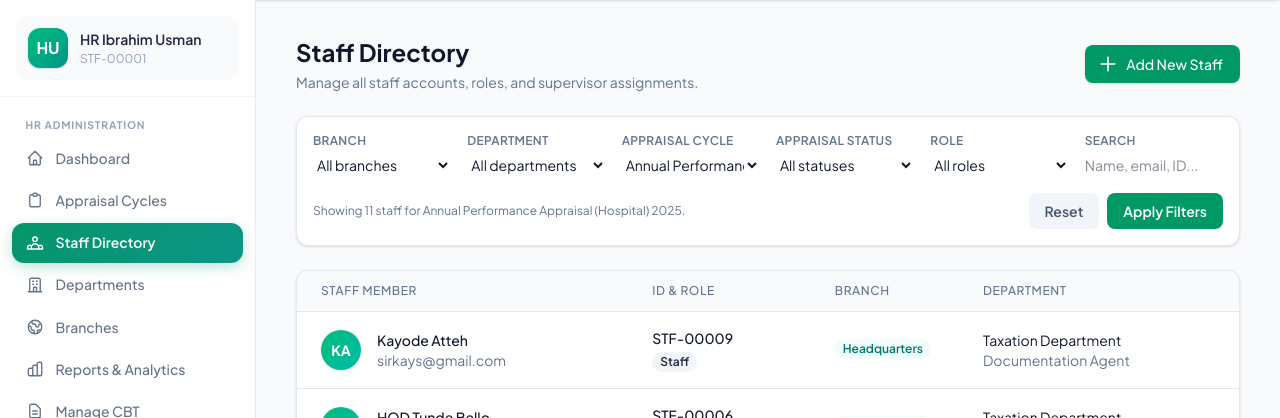
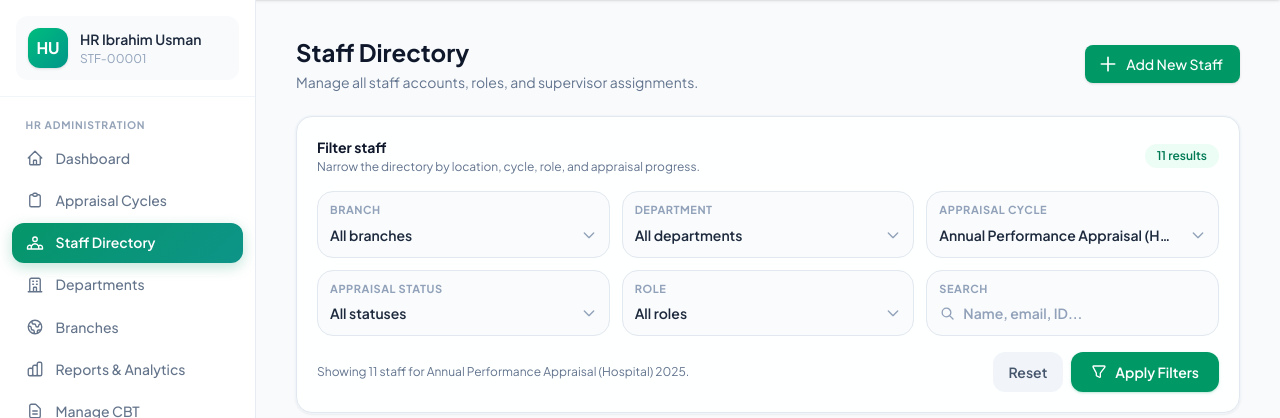
Before and after one commit to sirkays/appraisal_system, a Django app: page /hr/staff/ in a window 1280 px wide. Shown: the part 64-482 px from the top of the page. Run offline with Django 5.2, Linux system fonts and the light colour scheme; a user stored in the database is signed in; data comes from the database, SQL or seed files in the repository.

Commit message:
Modernize staff directory filters

```diff
--- a/templates/hr_admin/staff_list.html
+++ b/templates/hr_admin/staff_list.html
@@ -17,57 +17,85 @@
         </a>
     </div>
 
-    <form method="get" class="bg-white dark:bg-slate-900 rounded-xl border border-slate-200 dark:border-slate-800 shadow-sm p-4">
-        <div class="grid grid-cols-1 md:grid-cols-2 xl:grid-cols-6 gap-4">
+    <form method="get" class="bg-white/90 dark:bg-slate-900 rounded-2xl border border-slate-200 dark:border-slate-800 shadow-sm ring-1 ring-slate-100 dark:ring-slate-800/70 p-5">
+        <div class="flex flex-wrap items-center justify-between gap-3 mb-4">
             <div>
-                <label class="block text-xs font-semibold text-slate-500 uppercase tracking-wide mb-1">Branch</label>
-                <select name="branch" class="w-full rounded-lg border-slate-300 dark:border-slate-700 dark:bg-slate-800 dark:text-white text-sm">
+                <h2 class="text-sm font-bold text-slate-900 dark:text-white">Filter staff</h2>
+                <p class="text-xs text-slate-500 dark:text-slate-400 mt-0.5">Narrow the directory by location, cycle, role, and appraisal progress.</p>
+            </div>
+            <span class="inline-flex items-center rounded-full bg-emerald-50 dark:bg-emerald-900/20 px-3 py-1 text-xs font-semibold text-emerald-700 dark:text-emerald-300">
+                {{ staff|length }} result{{ staff|length|pluralize }}
+            </span>
+        </div>
+
+        <div class="grid grid-cols-1 md:grid-cols-2 xl:grid-cols-3 2xl:grid-cols-6 gap-3">
+            <div class="group rounded-2xl border border-slate-200 dark:border-slate-700 bg-slate-50/80 dark:bg-slate-800/60 px-3 py-2.5 focus-within:border-emerald-400 focus-within:ring-4 focus-within:ring-emerald-500/10 transition">
+                <label class="block text-[11px] font-bold text-slate-400 dark:text-slate-500 uppercase tracking-wider mb-1">Branch</label>
+                <div class="relative">
+                <select name="branch" class="w-full appearance-none bg-transparent border-0 p-0 pr-7 text-sm font-semibold text-slate-800 dark:text-slate-100 focus:ring-0 truncate">
                     <option value="">All branches</option>
                     {% for branch in branches %}
                     <option value="{{ branch.id }}" {% if branch.id|stringformat:"s" == selected_branch_id %}selected{% endif %}>{{ branch.name }}</option>
                     {% endfor %}
                 </select>
+                <svg class="pointer-events-none absolute right-0 top-1/2 h-4 w-4 -translate-y-1/2 text-slate-400 group-focus-within:text-emerald-500" fill="none" viewBox="0 0 24 24" stroke="currentColor"><path stroke-linecap="round" stroke-linejoin="round" stroke-width="2" d="M19 9l-7 7-7-7"/></svg>
+                </div>
             </div>
-            <div>
-                <label class="block text-xs font-semibold text-slate-500 uppercase tracking-wide mb-1">Department</label>
-                <select name="department" class="w-full rounded-lg border-slate-300 dark:border-slate-700 dark:bg-slate-800 dark:text-white text-sm">
+            <div class="group rounded-2xl border border-slate-200 dark:border-slate-700 bg-slate-50/80 dark:bg-slate-800/60 px-3 py-2.5 focus-within:border-emerald-400 focus-within:ring-4 focus-within:ring-emerald-500/10 transition">
+                <label class="block text-[11px] font-bold text-slate-400 dark:text-slate-500 uppercase tracking-wider mb-1">Department</label>
+                <div class="relative">
+                <select name="department" class="w-full appearance-none bg-transparent border-0 p-0 pr-7 text-sm font-semibold text-slate-800 dark:text-slate-100 focus:ring-0 truncate">
                     <option value="">All departments</option>
                     {% for department in departments %}
                     <option value="{{ department.id }}" {% if department.id|stringformat:"s" == selected_department_id %}selected{% endif %}>{{ department.name }}</option>
                     {% endfor %}
                 </select>
+                <svg class="pointer-events-none absolute right-0 top-1/2 h-4 w-4 -translate-y-1/2 text-slate-400 group-focus-within:text-emerald-500" fill="none" viewBox="0 0 24 24" stroke="currentColor"><path stroke-linecap="round" stroke-linejoin="round" stroke-width="2" d="M19 9l-7 7-7-7"/></svg>
+                </div>
             </div>
-            <div>
-                <label class="block text-xs font-semibold text-slate-500 uppercase tracking-wide mb-1">Appraisal Cycle</label>
-                <select name="cycle" class="w-full rounded-lg border-slate-300 dark:border-slate-700 dark:bg-slate-800 dark:text-white text-sm">
+            <div class="group rounded-2xl border border-slate-200 dark:border-slate-700 bg-slate-50/80 dark:bg-slate-800/60 px-3 py-2.5 focus-within:border-emerald-400 focus-within:ring-4 focus-within:ring-emerald-500/10 transition">
+                <label class="block text-[11px] font-bold text-slate-400 dark:text-slate-500 uppercase tracking-wider mb-1">Appraisal Cycle</label>
+                <div class="relative">
+                <select name="cycle" class="w-full appearance-none bg-transparent border-0 p-0 pr-7 text-sm font-semibold text-slate-800 dark:text-slate-100 focus:ring-0 truncate">
                     <option value="">Active cycle</option>
                     {% for cycle in cycles %}
                     <option value="{{ cycle.id }}" {% if cycle.id|stringformat:"s" == selected_cycle_id %}selected{% endif %}>{{ cycle.name }}</option>
                     {% endfor %}
                 </select>
+                <svg class="pointer-events-none absolute right-0 top-1/2 h-4 w-4 -translate-y-1/2 text-slate-400 group-focus-within:text-emerald-500" fill="none" viewBox="0 0 24 24" stroke="currentColor"><path stroke-linecap="round" stroke-linejoin="round" stroke-width="2" d="M19 9l-7 7-7-7"/></svg>
+                </div>
             </div>
-            <div>
-                <label class="block text-xs font-semibold text-slate-500 uppercase tracking-wide mb-1">Appraisal Status</label>
-                <select name="status" class="w-full rounded-lg border-slate-300 dark:border-slate-700 dark:bg-slate-800 dark:text-white text-sm">
+            <div class="group rounded-2xl border border-slate-200 dark:border-slate-700 bg-slate-50/80 dark:bg-slate-800/60 px-3 py-2.5 focus-within:border-emerald-400 focus-within:ring-4 focus-within:ring-emerald-500/10 transition">
+                <label class="block text-[11px] font-bold text-slate-400 dark:text-slate-500 uppercase tracking-wider mb-1">Appraisal Status</label>
+                <div class="relative">
+                <select name="status" class="w-full appearance-none bg-transparent border-0 p-0 pr-7 text-sm font-semibold text-slate-800 dark:text-slate-100 focus:ring-0 truncate">
                     <option value="">All statuses</option>
                     <option value="NO_RECORD" {% if selected_status == 'NO_RECORD' %}selected{% endif %}>No appraisal record</option>
                     {% for value,label in appraisal_status_choices %}
                     <option value="{{ value }}" {% if selected_status == value %}selected{% endif %}>{{ label }}</option>
                     {% endfor %}
                 </select>
+                <svg class="pointer-events-none absolute right-0 top-1/2 h-4 w-4 -translate-y-1/2 text-slate-400 group-focus-within:text-emerald-500" fill="none" viewBox="0 0 24 24" stroke="currentColor"><path stroke-linecap="round" stroke-linejoin="round" stroke-width="2" d="M19 9l-7 7-7-7"/></svg>
+                </div>
             </div>
-            <div>
-                <label class="block text-xs font-semibold text-slate-500 uppercase tracking-wide mb-1">Role</label>
-                <select name="role" class="w-full rounded-lg border-slate-300 dark:border-slate-700 dark:bg-slate-800 dark:text-white text-sm">
+            <div class="group rounded-2xl border border-slate-200 dark:border-slate-700 bg-slate-50/80 dark:bg-slate-800/60 px-3 py-2.5 focus-within:border-emerald-400 focus-within:ring-4 focus-within:ring-emerald-500/10 transition">
+                <label class="block text-[11px] font-bold text-slate-400 dark:text-slate-500 uppercase tracking-wider mb-1">Role</label>
+                <div class="relative">
+                <select name="role" class="w-full appearance-none bg-transparent border-0 p-0 pr-7 text-sm font-semibold text-slate-800 dark:text-slate-100 focus:ring-0 truncate">
                     <option value="">All roles</option>
                     {% for value,label in role_choices %}
                     <option value="{{ value }}" {% if selected_role == value %}selected{% endif %}>{{ label }}</option>
                     {% endfor %}
                 </select>
+                <svg class="pointer-events-none absolute right-0 top-1/2 h-4 w-4 -translate-y-1/2 text-slate-400 group-focus-within:text-emerald-500" fill="none" viewBox="0 0 24 24" stroke="currentColor"><path stroke-linecap="round" stroke-linejoin="round" stroke-width="2" d="M19 9l-7 7-7-7"/></svg>
+                </div>
             </div>
-            <div>
-                <label class="block text-xs font-semibold text-slate-500 uppercase tracking-wide mb-1">Search</label>
-                <input type="search" name="q" value="{{ search_q }}" placeholder="Name, email, ID..." class="w-full rounded-lg border-slate-300 dark:border-slate-700 dark:bg-slate-800 dark:text-white text-sm">
+            <div class="group rounded-2xl border border-slate-200 dark:border-slate-700 bg-slate-50/80 dark:bg-slate-800/60 px-3 py-2.5 focus-within:border-emerald-400 focus-within:ring-4 focus-within:ring-emerald-500/10 transition">
+                <label class="block text-[11px] font-bold text-slate-400 dark:text-slate-500 uppercase tracking-wider mb-1">Search</label>
+                <div class="relative">
+                <input type="search" name="q" value="{{ search_q }}" placeholder="Name, email, ID..." class="w-full bg-transparent border-0 p-0 pl-6 text-sm font-semibold text-slate-800 dark:text-slate-100 placeholder:text-slate-400 focus:ring-0">
+                <svg class="pointer-events-none absolute left-0 top-1/2 h-4 w-4 -translate-y-1/2 text-slate-400 group-focus-within:text-emerald-500" fill="none" viewBox="0 0 24 24" stroke="currentColor"><path stroke-linecap="round" stroke-linejoin="round" stroke-width="2" d="M21 21l-4.35-4.35m1.1-5.4a6.5 6.5 0 11-13 0 6.5 6.5 0 0113 0z"/></svg>
+                </div>
             </div>
         </div>
         <div class="mt-4 flex flex-wrap items-center justify-between gap-3">
@@ -75,8 +103,11 @@
                 Showing {{ staff|length }} staff{% if selected_cycle %} for {{ selected_cycle.name }}{% endif %}.
             </p>
             <div class="flex items-center gap-2">
-                <a href="{% url 'hr_admin:staff_list' %}" class="px-4 py-2 rounded-lg text-sm font-semibold text-slate-600 dark:text-slate-300 bg-slate-100 dark:bg-slate-800 hover:bg-slate-200 dark:hover:bg-slate-700 transition">Reset</a>
-                <button type="submit" class="px-4 py-2 rounded-lg text-sm font-semibold text-white bg-emerald-600 hover:bg-emerald-700 transition">Apply Filters</button>
+                <a href="{% url 'hr_admin:staff_list' %}" class="px-4 py-2.5 rounded-xl text-sm font-semibold text-slate-600 dark:text-slate-300 bg-slate-100 dark:bg-slate-800 hover:bg-slate-200 dark:hover:bg-slate-700 transition">Reset</a>
+                <button type="submit" class="inline-flex items-center gap-2 px-5 py-2.5 rounded-xl text-sm font-semibold text-white bg-emerald-600 hover:bg-emerald-700 shadow-sm shadow-emerald-600/20 transition">
+                    <svg class="h-4 w-4" fill="none" viewBox="0 0 24 24" stroke="currentColor"><path stroke-linecap="round" stroke-linejoin="round" stroke-width="2" d="M3 4a1 1 0 011-1h16a1 1 0 01.8 1.6L14 13.67V19a1 1 0 01-1.45.9l-4-2A1 1 0 018 17v-3.33L3.2 4.6A1 1 0 013 4z"/></svg>
+                    Apply Filters
+                </button>
             </div>
         </div>
     </form>
```
